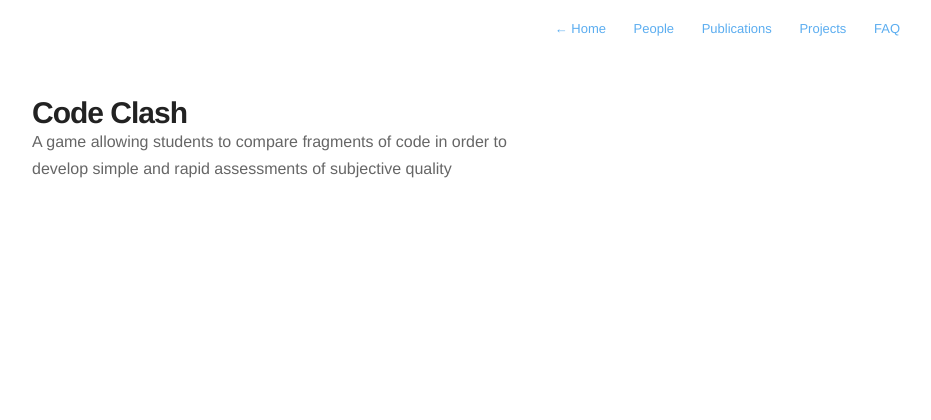
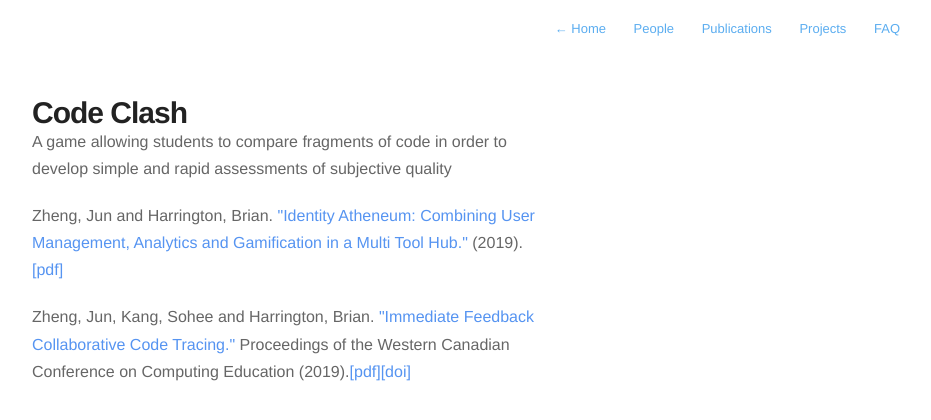
Before and after one commit to cms-urg/cms-urg.github.io, a Jekyll site: the page built from codeclash.html, in a window 1280 px wide. Shown: the top 420 px of the page, without its empty margins (348-1279 px from the left). Built offline with Jekyll 4.4.1, drawn with Linux system fonts in a browser that asks for light colours; nearby versions of some CDN libraries.

Commit message:
Update codeclash.html

```diff
--- a/codeclash.html
+++ b/codeclash.html
@@ -7,5 +7,7 @@ layout: default
   {% if project.name == 'Code Clash' %}
     <h1>{{ project.name }}</h1>
     <p>{{ project.description }}</p>
+    <p>Zheng, Jun and Harrington, Brian. <a href="https://cssplice.github.io/ICER19/proc/SPLICE_2019_ICER_paper_8.pdf">"Identity Atheneum: Combining User Management, Analytics and Gamification in a Multi Tool Hub." </a>(2019).<a href="https://cssplice.github.io/ICER19/proc/SPLICE_2019_ICER_paper_8.pdf">[pdf]</a></p>
+    <p>Zheng, Jun, Kang, Sohee and Harrington, Brian. <a href="https://doi.org/10.1145/3314994.3325087">"Immediate Feedback Collaborative Code Tracing." </a>Proceedings of the Western Canadian Conference on Computing Education (2019).<a href="https://dl.acm.org/doi/pdf/10.1145/3314994.3325087?download=true">[pdf]</a><a href="10.1145/3314994.3325087">[doi]</a></p>
   {% endif %}
 {% endfor %}
```
